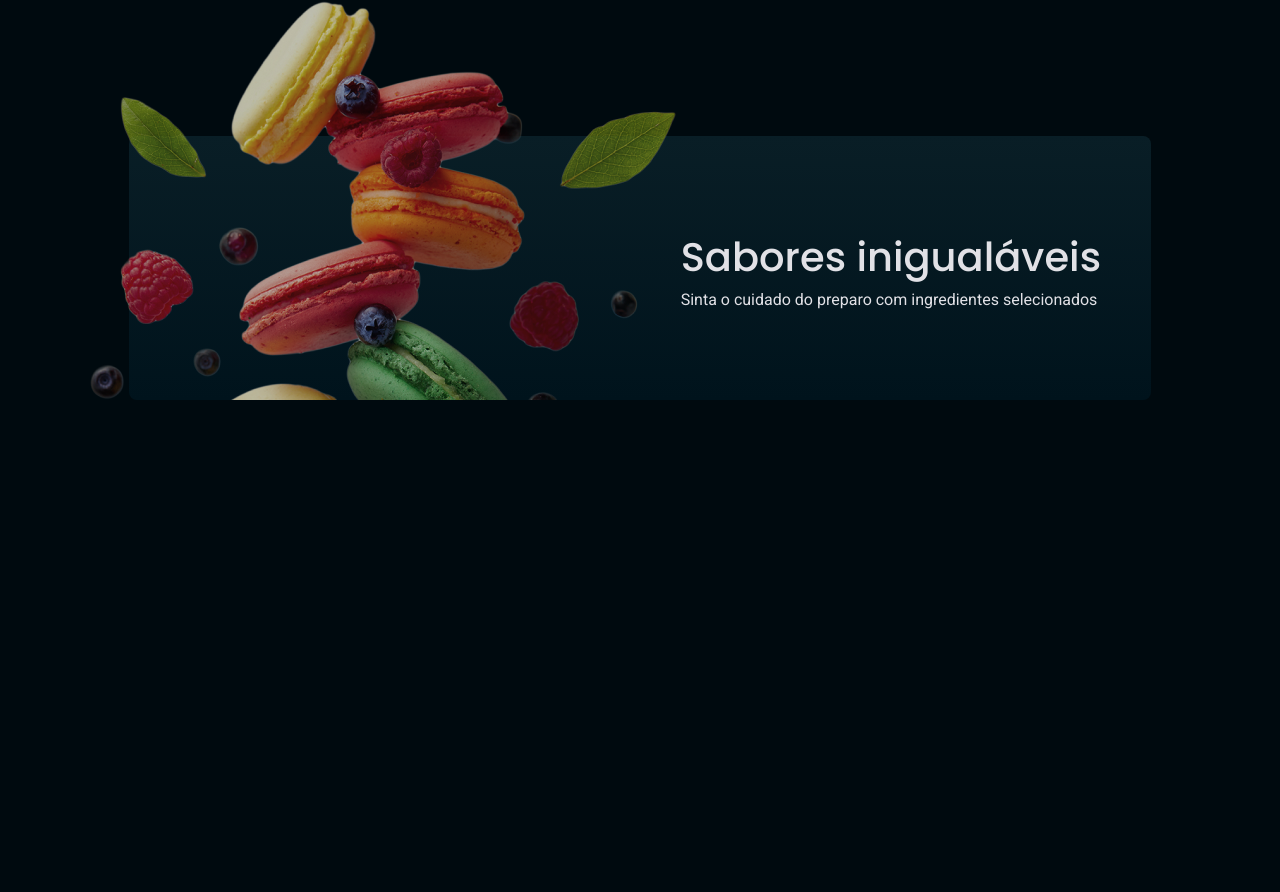
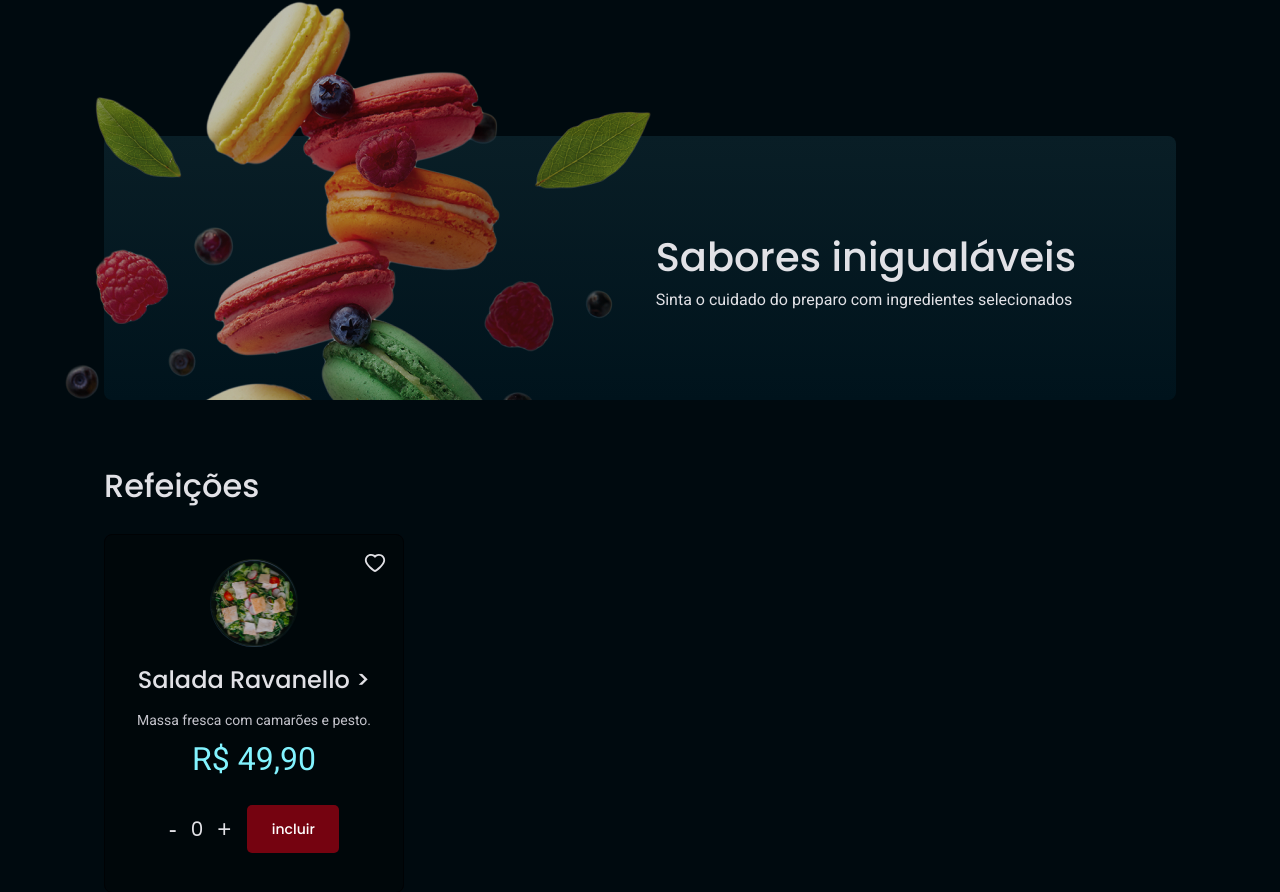
Before and after one commit to cah90/foodexplorer-frontend, a React (Vite) app: page / in a window 1280 px wide. Shown: the part 124-1016 px from the top of the page. Before the commit the page ends 800 px from the top, so only its background shows below. Built offline with nearby package versions, Linux system fonts and the light colour scheme.

Commit message:
feat: added card component

```diff
--- /dev/null
+++ b/src/components/Card/index.jsx
@@ -0,0 +1,55 @@
+import { Container } from "./styles"
+
+import { AiOutlineHeart, AiFillHeart } from "react-icons/ai"
+
+import { Button } from "../Button"
+
+import { useState } from "react"
+
+export function Card() {
+	const [count, setCount] = useState(0)
+	const [favorite, setFavorite] = useState(false)
+
+	const decrease = () => {
+		if (count > 0) {
+			setCount(count - 1)
+		}
+	}
+
+	const increase = () => {
+		setCount(count + 1)
+	}
+
+	const toggleFavorite = () => {
+		setFavorite(!favorite)
+	}
+
+	return (
+		<Container>
+			{favorite ? (
+				<AiFillHeart className="favorite-filled" onClick={toggleFavorite} />
+			) : (
+				<AiOutlineHeart
+					className="favorite-unfilled"
+					onClick={toggleFavorite}
+				/>
+			)}
+			<img src="./src/assets/images/salada.png" alt="Foto de um prato" />
+			<h3>
+				<a href="#">Salada Ravanello &gt;</a>
+			</h3>
+			<p>Massa fresca com camarões e pesto. </p>
+			<span>R$ 49,90</span>
+
+			<div className="add-items">
+				<div className="counter">
+					<button onClick={decrease}> - </button>
+					<span> {count} </span>
+					<button onClick={increase}> + </button>
+				</div>
+
+				<Button title="incluir" />
+			</div>
+		</Container>
+	)
+}
--- /dev/null
+++ b/src/components/Card/styles.js
@@ -0,0 +1,126 @@
+import { styled } from "styled-components"
+
+export const Container = styled.div`
+	max-width: 21rem;
+	padding: 2.4rem;
+
+	display: flex;
+	flex-direction: column;
+	align-items: center;
+	gap: 1.5rem;
+
+	background-color: ${({ theme }) => theme.COLORS.DARK_200};
+	border: 0.1rem solid ${({ theme }) => theme.COLORS.DARK_300};
+	border-radius: 0.8rem;
+
+	position: relative;
+
+	> svg {
+		position: absolute;
+		top: 1.6rem;
+		right: 1.6rem;
+
+		cursor: pointer;
+
+		font-size: 2.4rem;
+		color: ${({ theme }) => theme.COLORS.LIGHT_300};
+	}
+
+	.favorite-filled {
+		color: ${({ theme }) => theme.COLORS.TOMATO_100};
+	}
+
+	> img {
+		width: 8.8rem;
+	}
+
+	> p {
+		display: none;
+	}
+
+	> h3,
+	a {
+		color: ${({ theme }) => theme.COLORS.LIGHT_300};
+		font-size: 1.4rem;
+		font-weight: 500;
+	}
+
+	> span {
+		font-family: "Roboto", sans-serif;
+		font-size: 1.6rem;
+		font-weight: 400;
+		line-height: 100%;
+		color: ${({ theme }) => theme.COLORS.CAKE_200};
+	}
+
+	.add-items {
+		display: flex;
+		flex-direction: column;
+		align-items: center;
+
+		width: 100%;
+
+		.counter {
+			color: ${({ theme }) => theme.COLORS.LIGHT_300};
+
+			display: flex;
+			align-items: center;
+			gap: 1.4rem;
+
+			font-size: 1.6rem;
+
+			margin-bottom: 1.6rem;
+
+			button {
+				background: none;
+				border: none;
+				color: ${({ theme }) => theme.COLORS.LIGHT_300};
+				font-size: 2.4rem;
+			}
+		}
+	}
+
+	@media (min-width: 1024px) {
+		max-width: 30rem;
+		padding: 2.4rem;
+
+		> h3,
+		a {
+			font-size: 2.4rem;
+		}
+
+		> h3,
+		a:hover {
+			color: ${({ theme }) => theme.COLORS.CAKE_200};
+		}
+
+		> p {
+			display: inline-block;
+
+			font-family: "Roboto", sans-serif;
+			font-size: 1.4rem;
+			font-weight: 400;
+			color: ${({ theme }) => theme.COLORS.LIGHT_400};
+		}
+
+		> span {
+			font-size: 3.2rem;
+		}
+
+		.add-items {
+			display: flex;
+			flex-direction: row;
+			justify-content: center;
+			gap: 1.6rem;
+
+			.counter {
+				font-size: 2rem;
+				margin: 2.4rem 0;
+			}
+
+			> div[type="button"] {
+				max-width: 9.2rem;
+			}
+		}
+	}
+`
--- a/src/pages/Home/index.jsx
+++ b/src/pages/Home/index.jsx
@@ -1,13 +1,14 @@
-import { Container, Wrapper } from "./styles"
+import { Container, Wrapper, Hero, Section } from "./styles"
 
 import { Header } from "../../components/Header"
+import { Card } from "../../components/Card"
 
 export function Home() {
 	return (
 		<Container>
 			<Header />
 			<Wrapper>
-				<div className="hero">
+				<Hero>
 					<img
 						src="/src/assets/images/image-home.png"
 						alt="Imagem de alguns biscoitos coloridos"
@@ -17,7 +18,15 @@ export function Home() {
 						<h2>Sabores inigualáveis</h2>
 						<p>Sinta o cuidado do preparo com ingredientes selecionados</p>
 					</div>
-				</div>
+				</Hero>
+
+				<Section>
+					<h2>Refeições</h2>
+
+					<div className="cards">
+						<Card />
+					</div>
+				</Section>
 			</Wrapper>
 		</Container>
 	)
--- a/src/pages/Home/styles.js
+++ b/src/pages/Home/styles.js
@@ -3,15 +3,15 @@ import styled from "styled-components"
 export const Container = styled.div``
 
 export const Wrapper = styled.div`
-	max-width: 112.2rem;
-	margin: 0 auto;
+	max-width: 111.2rem;
+	margin: 4.4rem auto 6.2rem;
 
 	padding: 0 2rem;
+`
 
-	.hero {
+export const Hero = styled.div`
 	display: flex;
 	justify-content: flex-end;
-		/* width: 100%; */
 
 	border-radius: 0.8rem;
 	background: linear-gradient(180deg, #091e26 0%, #00131c 100%);
@@ -53,14 +53,12 @@ export const Wrapper = styled.div`
 			font-weight: 400;
 		}
 	}
-	}
 
 	@media (min-width: 668px) {
 		max-width: 70rem;
-		/* margin: 10.4rem auto 6.2rem; */
 		padding: 0 5rem;
+		margin: 4.4rem auto 6.2rem;
 
-		.hero {
 		> .hero-info {
 			margin-left: 1rem;
 			text-align: left;
@@ -78,14 +76,12 @@ export const Wrapper = styled.div`
 			}
 		}
 	}
-	}
 
 	@media (min-width: 1024px) {
 		max-width: 112.2rem;
 		height: 26rem;
 		margin: 16.4rem auto 6.2rem;
 
-		.hero {
 		height: 26.4rem;
 
 		> img {
@@ -109,5 +105,20 @@ export const Wrapper = styled.div`
 			}
 		}
 	}
+`
+
+export const Section = styled.section`
+	h2 {
+		font-size: 1.8rem;
+		font-weight: 500;
+		color: ${({ theme }) => theme.COLORS.LIGHT_300};
+
+		margin-bottom: 2.4rem;
+	}
+
+	@media (min-width: 1024px) {
+		h2 {
+			font-size: 3.2rem;
+		}
 	}
 `
```
Also changed, not shown: src/assets/images/salada.png (added). Lines whose indentation alone changed are shown as unchanged.
